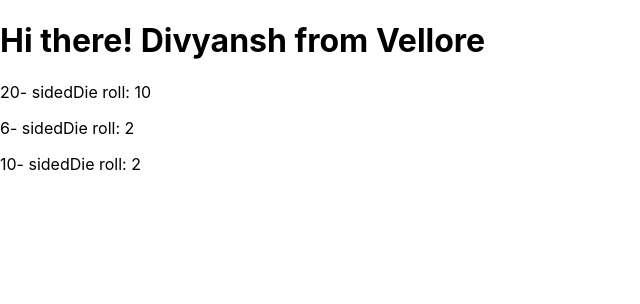
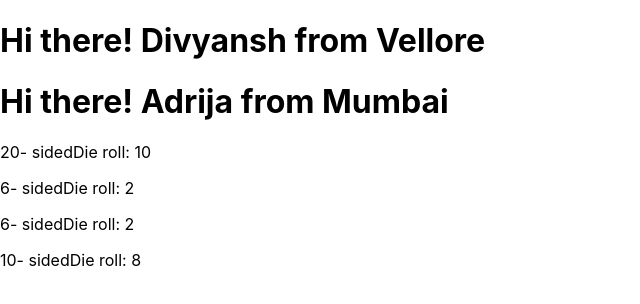
Before and after one commit to okaydivyansh/propsss, a React (Create React App) app: page / in a window 1280 px wide. Shown: the top 304 px of the page, without its empty margins (0-640 px from the left). Built offline with nearby package versions, Linux system fonts and the light colour scheme.

Commit message:
lecture-613-done

```diff
--- a/src/App.js
+++ b/src/App.js
@@ -1,13 +1,15 @@
 import Greeter from './Greeter';
 import './App.css';
 import Die from './Die';
-
+//numSides is a prop. prop can be seen js has properties, html has attributes and react has props
 function App() {
   return (
     <div>
       <Greeter person="Divyansh" from="Vellore"/>
+      <Greeter person="Adrija" from="Mumbai"/>
       <Die numSides={20}/>  {/*for using number as props we cant use "20" because then it will be string 20*/}
       <Die numSides={6}/>
+      <Die/> {/*i didnt mention prop so default value would be taken*/ }
       <Die numSides={10}/>
     </div>
   );
--- a/src/Die.jsx
+++ b/src/Die.jsx
@@ -1,4 +1,5 @@
-export default function Die({numSides}) {
+// numSides=6 na likhte toh bhi 100% correct hota but then no default value
+export default function Die({numSides=6}) {
     const roll=Math.floor(Math.random() * numSides) +1;
     return <p>{numSides}- sidedDie roll: {roll}</p>
 }
--- a/src/Greeter.jsx
+++ b/src/Greeter.jsx
@@ -1,7 +1,7 @@
 export default function Greeter(props){
     return <h1>Hi there! {props.person} from {props.from}</h1>  //person ki value we are getting from App.js
 }
-
+// yahan par prop ki do values thi so we used '.' operator but die wale mein just one value hai so direct use
 /* there is another way of using props where we degenerate the props by
 export default function Greeter({person,from}) {
     return (
```
